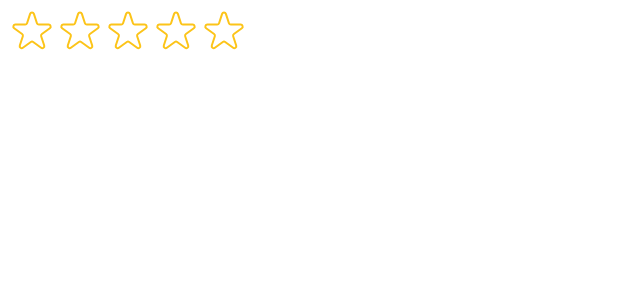
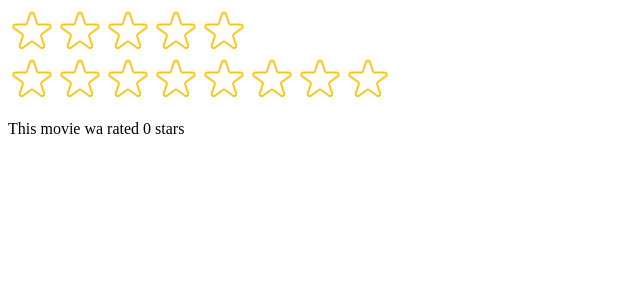
Before and after one commit to satyamkale27/Popcorn, a React (Create React App) app: page / in a window 1280 px wide. Shown: the top 300 px of the page, without its empty margins (0-640 px from the left). Built offline with nearby package versions, Linux system fonts and the light colour scheme.

Commit message:
api state update state from other file or component

```diff
--- a/src/StarRating.js
+++ b/src/StarRating.js
@@ -16,12 +16,14 @@
   className = "",
   messages = [],
   defaultRating = 0,
+  onSetRating,
 }) {
   // if prop not passed then MaxRating default will be 5 //
   const [rating, setRating] = useState(0);
   const [tempRating, setTempRating] = useState(defaultRating);
   function handelRating(rating) {
     setRating(rating);
+    onSetRating(rating); // api state update state from other file or component //
   }
   const textStyle = {
     lineHeight: "1",
--- a/src/index.js
+++ b/src/index.js
@@ -1,8 +1,18 @@
-import React from "react";
+import React, { useState } from "react";
 import ReactDOM from "react-dom/client";
 // import "./index.css";
 // import App from "./App";
 import StarRating from "./StarRating";
+
+function Test() {
+  const [movieRating, setMovieRating] = useState(0);
+  return (
+    <div>
+      <StarRating MaxRating={8} onSetRating={setMovieRating} />
+      <p>This movie wa rated {movieRating} stars</p>
+    </div>
+  );
+}
 
 const root = ReactDOM.createRoot(document.getElementById("root"));
 root.render(
@@ -14,5 +24,6 @@
       messages={["Terrible", "Bad", "Okay", "Good", "Amazing"]}
       defaultRating={0}
     />
+    <Test />
   </React.StrictMode>
 );
```
